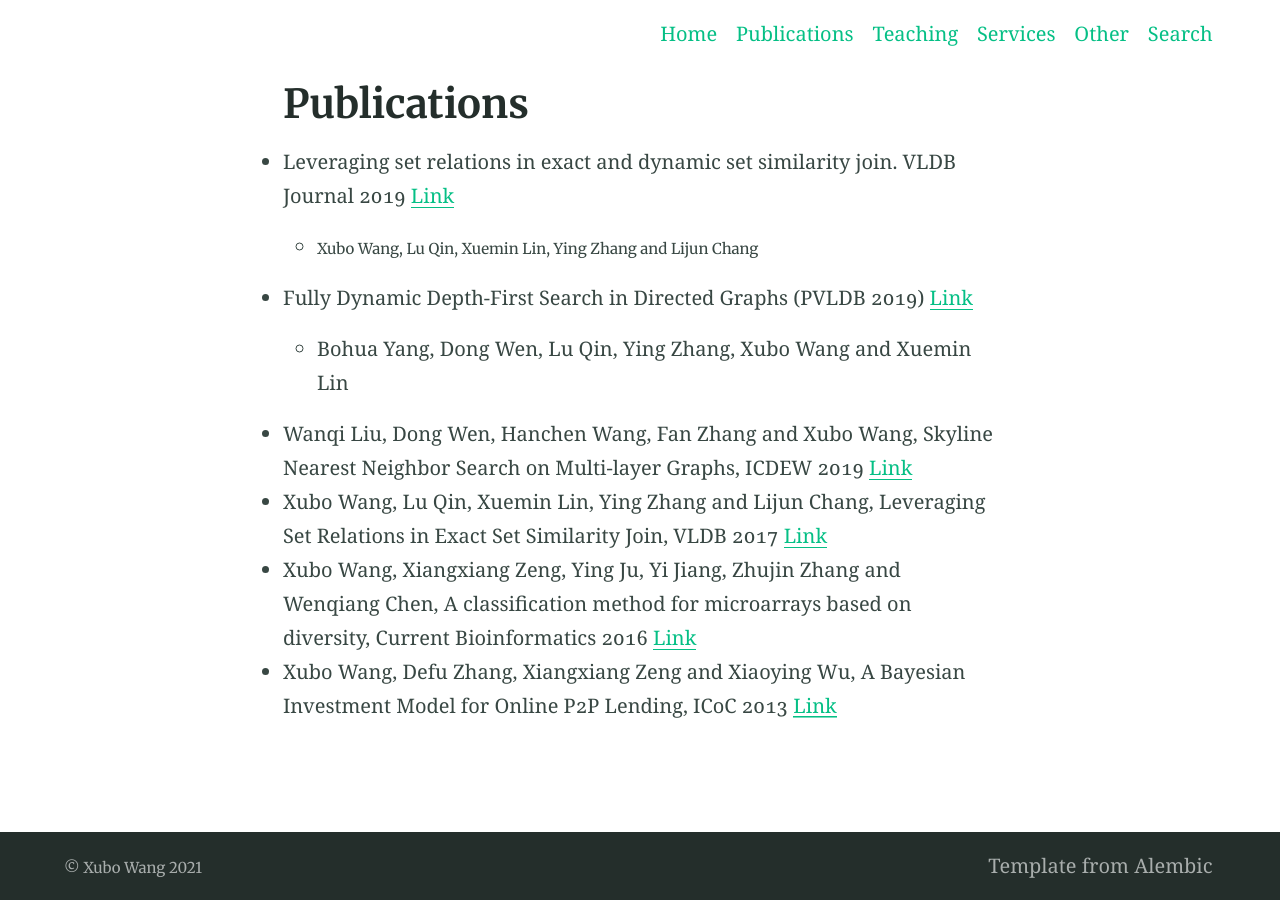
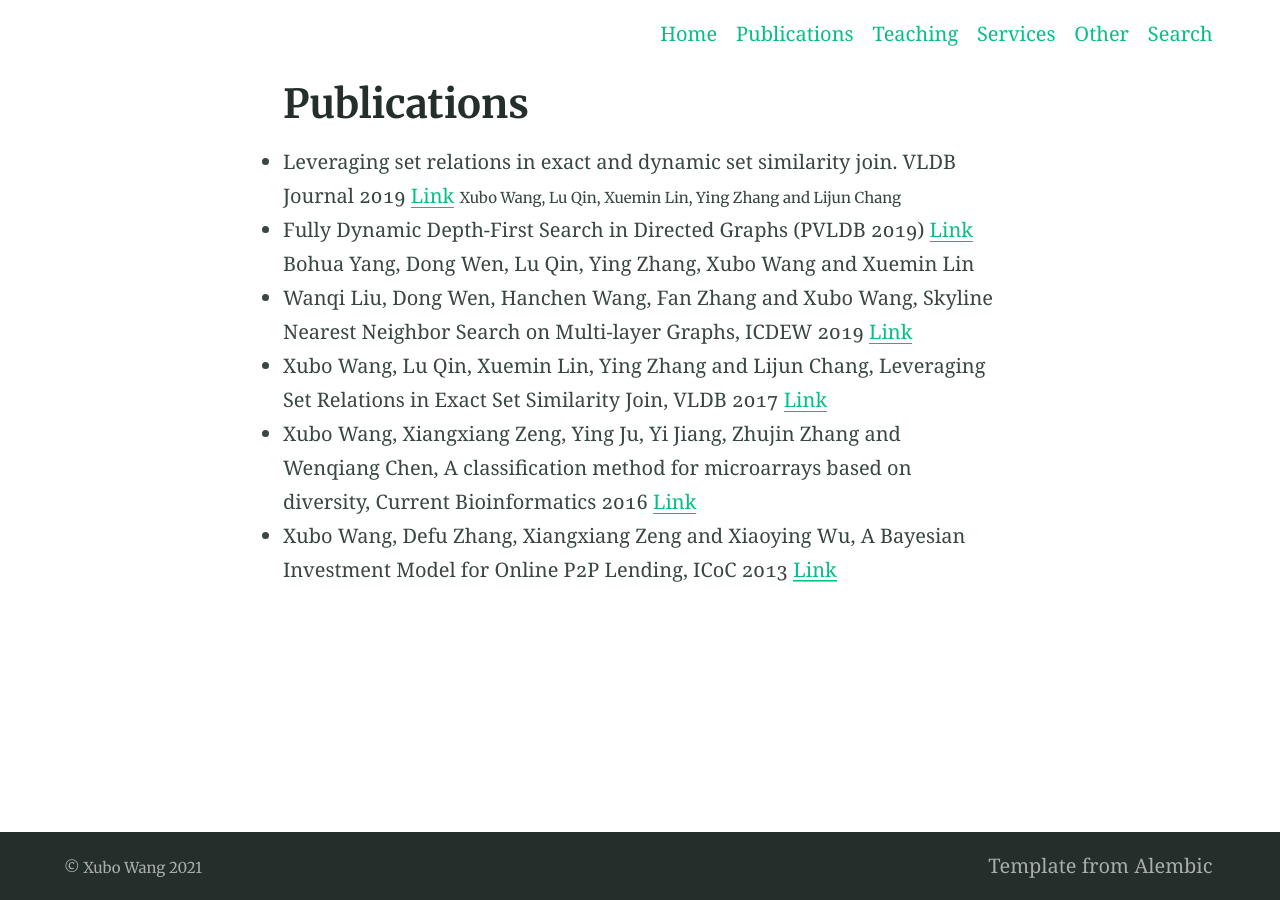
Before and after one commit to xbwanglab/xwang, a Jekyll site: the page built from publications.md, in a window 1280 px wide. Built offline with Jekyll 4.4.1, drawn with Linux system fonts in a browser that asks for light colours.

```diff
--- a/publications.md
+++ b/publications.md
@@ -6,10 +6,10 @@ title: Publications
 
 
 * Leveraging set relations in exact and dynamic set similarity join. VLDB Journal 2019 [Link](https://link.springer.com/article/10.1007/s00778-018-0529-2)
-  * <small> Xubo Wang, Lu Qin, Xuemin Lin, Ying Zhang and Lijun Chang </small>
+  <small> Xubo Wang, Lu Qin, Xuemin Lin, Ying Zhang and Lijun Chang </small>
 
 * Fully Dynamic Depth-First Search in Directed Graphs (PVLDB 2019) [Link](http://www.vldb.org/pvldb/vol13/p142-yang.pdf)
-  * Bohua Yang, Dong Wen, Lu Qin, Ying Zhang, Xubo Wang and Xuemin Lin
+    Bohua Yang, Dong Wen, Lu Qin, Ying Zhang, Xubo Wang and Xuemin Lin
 
 * Wanqi Liu, Dong Wen, Hanchen Wang, Fan Zhang and Xubo Wang, Skyline Nearest Neighbor Search on Multi-layer Graphs, ICDEW 2019 [Link](https://ieeexplore.ieee.org/document/8750910)
 
```
